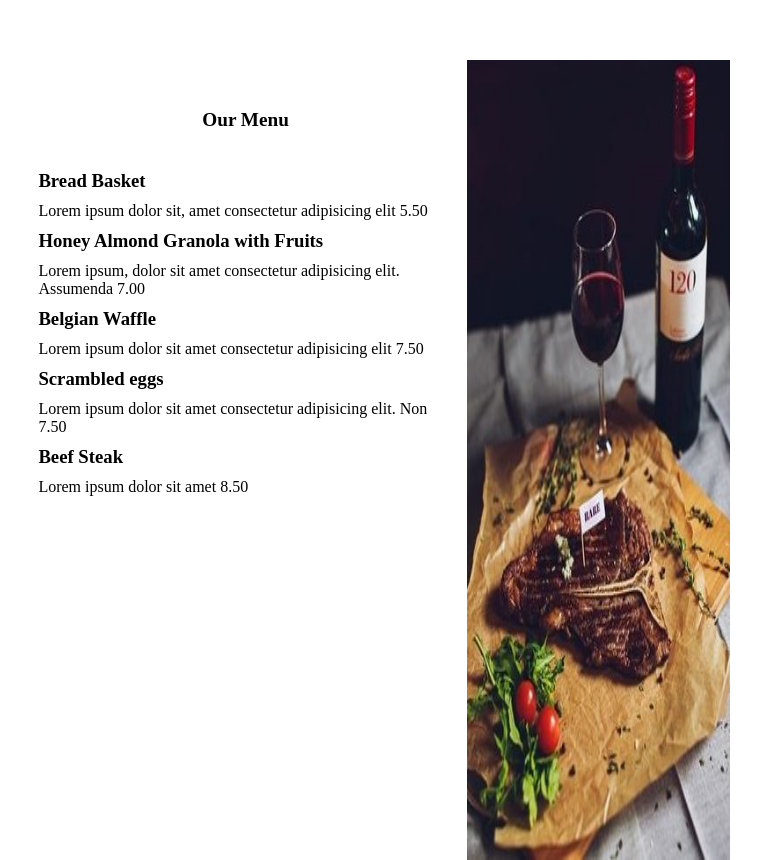
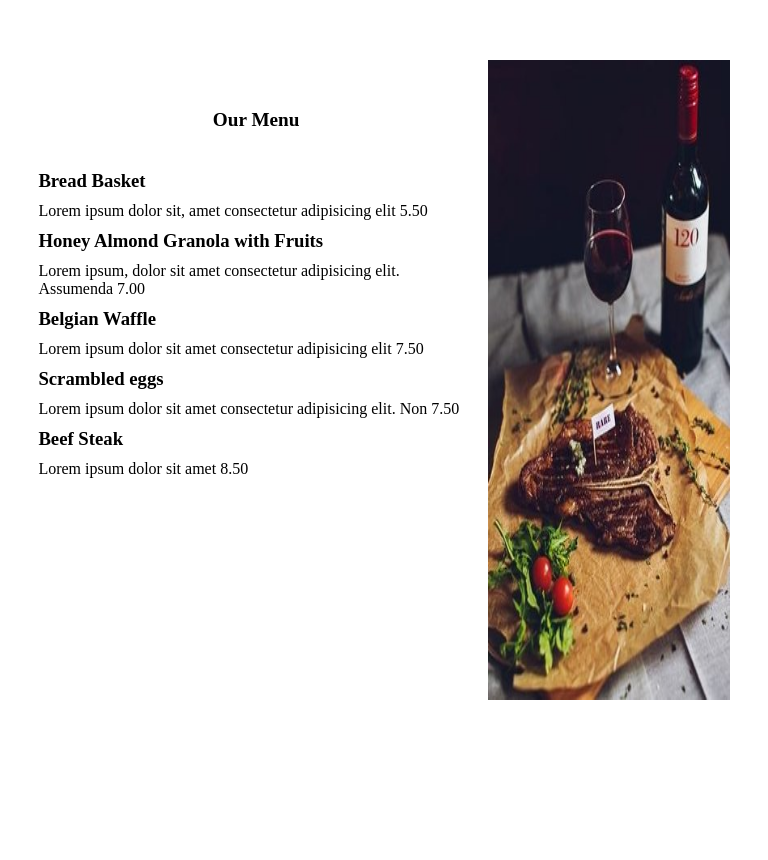
Before and after one commit to YurHar/yurhar.github.io, a plain HTML site: page css-first-responsive/index.html in a window 768 px wide. Shown: the part 1876-2736 px from the top of the page. Drawn offline with Linux system fonts and the light colour scheme.

Commit message:
responsive

```diff
--- a/css-first-responsive/css/media.css
+++ b/css-first-responsive/css/media.css
@@ -264,10 +264,6 @@ line-height: 16vh;
     .our_menu p{
         margin: 0;
     }
-    .steak{
-        width: 40%;
-        height: 100vh;
-    }
 
     .contact{
         height: 120vh;
```
